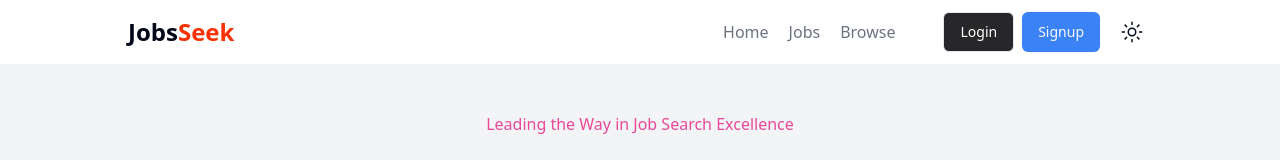
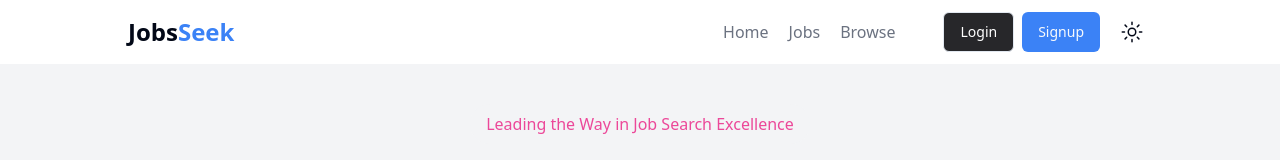
Before and after one commit to ashishkanwal/jobportal, a React (Vite) app in the folder frontend/: page / in a window 1280 px wide. Shown: the top 160 px of the page. Built offline with nearby package versions, Linux system fonts and the light colour scheme.

Commit message:
updated navbar

```diff
--- a/frontend/src/components/shared/Navbar.jsx
+++ b/frontend/src/components/shared/Navbar.jsx
@@ -17,7 +17,7 @@ function Navbar() {
         <div className='bg-white'>
             <div className='flex items-center justify-between mx-auto max-w-5xl h-16'>
                 <div>
-                    <h1 className='text-2xl font-bold cursor-pointer'>Jobs<span className='text-[#f83002]'>Seek</span></h1>
+                    <h1 className='text-2xl font-bold cursor-pointer'>Jobs<span className='text-blue-500'>Seek</span></h1>
                 </div>
                 <div className='flex items-center gap-12'>
                     <ul className='lists relative  font-medium items-center gap-5 cursor-pointer lg:flex hidden' >
```
